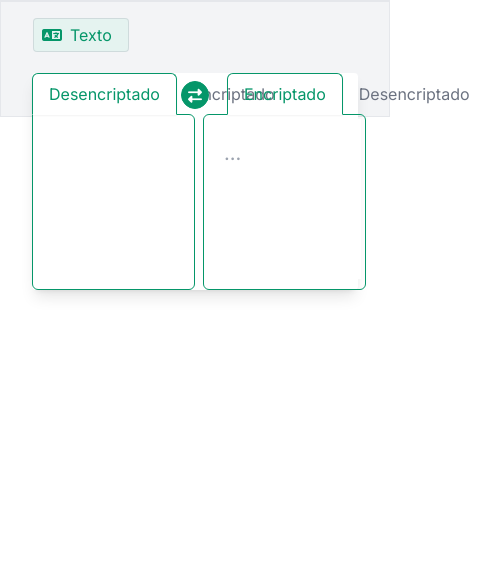
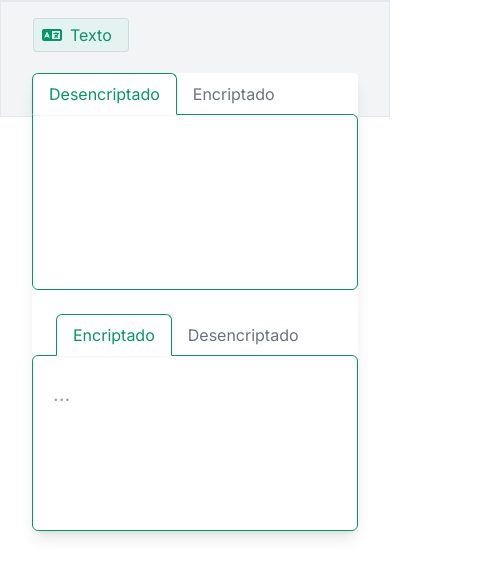
Before and after one commit to Jose-DFG/Encriptador, a website with bundled scripts: page index.html in a window 390 px wide. Shown: the part 75-652 px from the top of the page, 486 px wide, since content can reach past the window. Built offline with nearby package versions, Linux system fonts and the light colour scheme.

Commit message:
responsive version 1

```diff
--- a/index.html
+++ b/index.html
@@ -83,14 +83,15 @@
           </nav>
         </div>
         <div
-          class="relative mx-8 -mt-16 flex justify-between gap-2 rounded bg-white shadow-lg">
-          <div class="reverse absolute left-[calc(50%-14px)] top-[8px]">
+          class="relative mx-8 -mt-16 flex flex-col justify-between gap-y-6 rounded bg-white shadow-lg md:flex-row md:gap-x-1">
+          <div
+            class="reverse absolute left-[calc(50%-14px)] top-[8px] hidden md:block">
             <button
               class="h-7 w-7 rounded-full border border-emerald-600 bg-emerald-600">
               <i class="fa-solid fa-right-left text-sm text-white"></i>
             </button>
           </div>
-          <div class="w-1/2">
+          <div class="w-full md:w-1/2">
             <div class="flex flex-row">
               <button
                 class="encriptar use rounded-t-md py-2 px-4 text-gray-500 hover:bg-emerald-600/5 hover:text-emerald-600">
@@ -109,7 +110,7 @@
                 autocomplete="off"></textarea>
             </div>
           </div>
-          <div class="w-1/2">
+          <div class="w-full md:w-1/2">
             <div class="ml-6 flex flex-row">
               <button
                 class="encriptar use cursor-auto rounded-t-md py-2 px-4 text-gray-500">
```
Also changed, not shown: src/css/dist/main.css.
